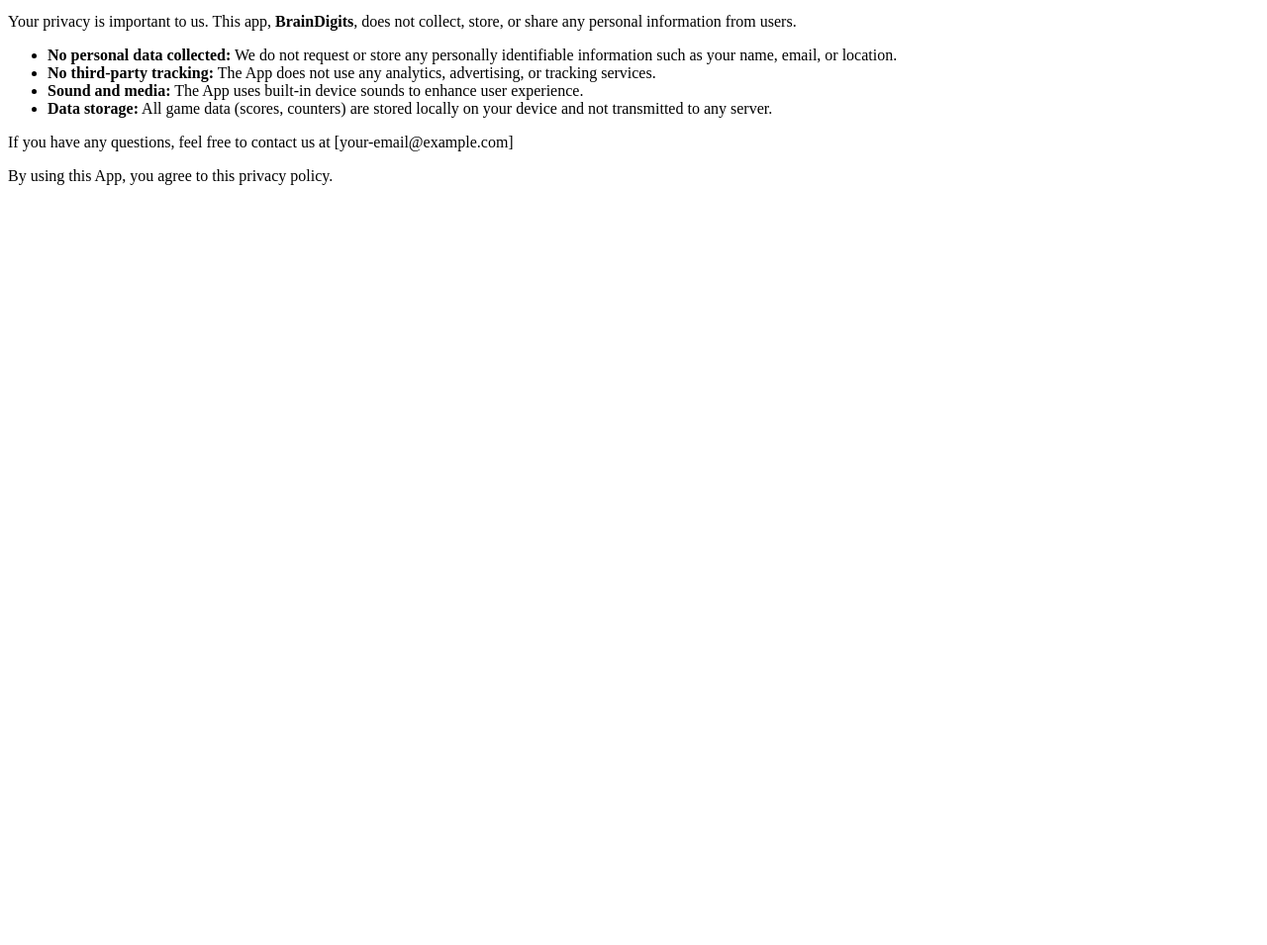
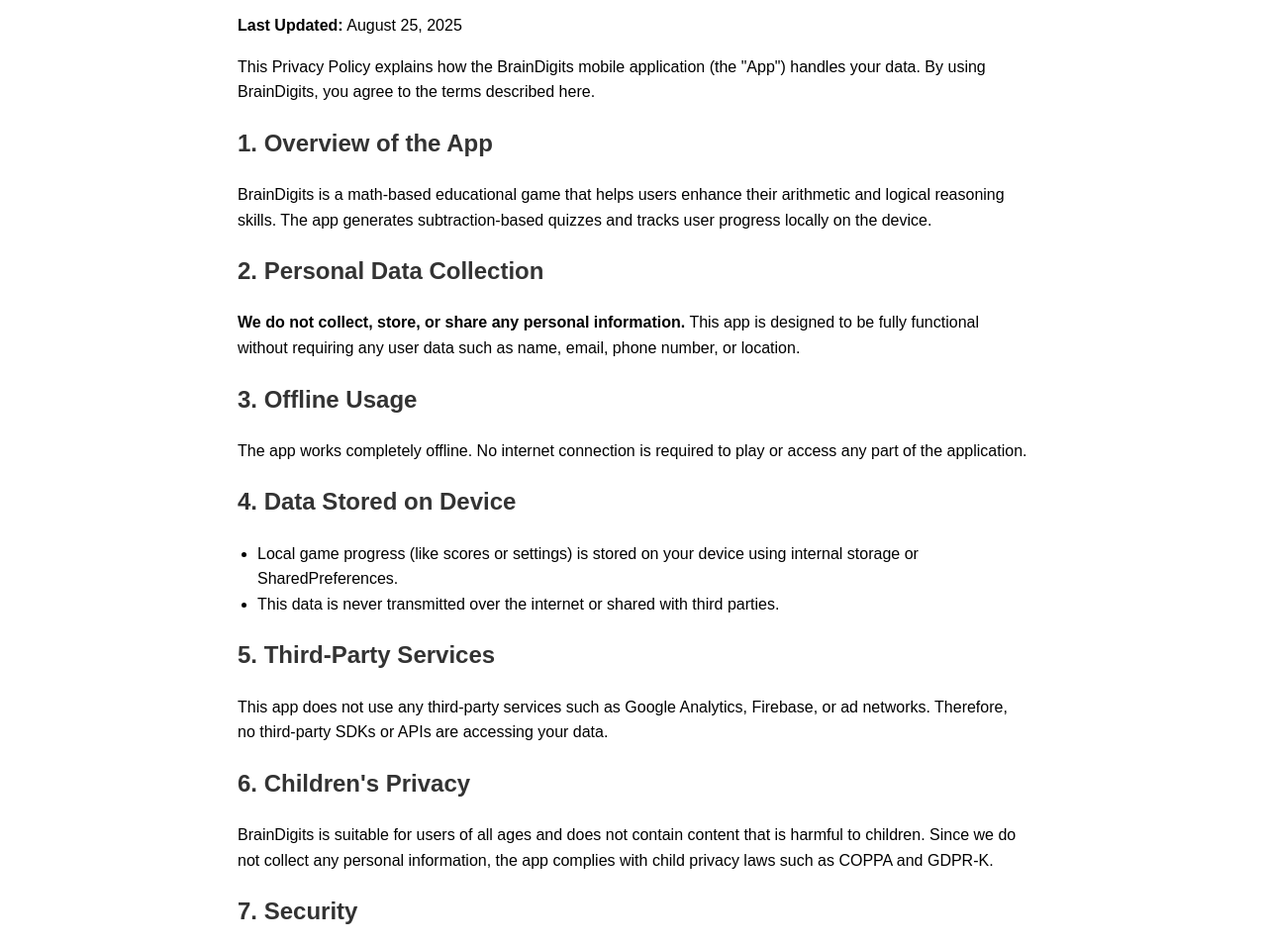
Before and after one commit to devsakibur/brain-digits-privacy-policy, a plain HTML site: page index.html in a window 1280 px wide. Shown: the part 101-1056 px from the top of the page at 99% size. Before the commit the page ends 800 px from the top, so only its background shows below. Drawn offline with Linux system fonts and the light colour scheme.

Commit message:
Update index.html

```diff
--- a/index.html
+++ b/index.html
@@ -2,23 +2,62 @@
 <html lang="en">
 <head>
   <meta charset="UTF-8">
+  <meta name="viewport" content="width=device-width, initial-scale=1">
   <title>Privacy Policy - BrainDigits</title>
+  <style>
+    body {
+      font-family: Arial, sans-serif;
+      line-height: 1.6;
+      padding: 20px;
+      max-width: 800px;
+      margin: auto;
+    }
+    h1, h2 {
+      color: #333;
+    }
+    ul {
+      padding-left: 20px;
+    }
+  </style>
 </head>
 <body>
-  <h1>Privacy Policy</h1>
-  <p>Last updated: August 25, 2025</p>
+  <h1>Privacy Policy for BrainDigits</h1>
+  <p><strong>Last Updated:</strong> August 25, 2025</p>
 
-  <p>Your privacy is important to us. This app, <strong>BrainDigits</strong>, does not collect, store, or share any personal information from users.</p>
+  <p>This Privacy Policy explains how the BrainDigits mobile application (the "App") handles your data. By using BrainDigits, you agree to the terms described here.</p>
 
+  <h2>1. Overview of the App</h2>
+  <p>BrainDigits is a math-based educational game that helps users enhance their arithmetic and logical reasoning skills. The app generates subtraction-based quizzes and tracks user progress locally on the device.</p>
+
+  <h2>2. Personal Data Collection</h2>
+  <p><strong>We do not collect, store, or share any personal information.</strong> This app is designed to be fully functional without requiring any user data such as name, email, phone number, or location.</p>
+
+  <h2>3. Offline Usage</h2>
+  <p>The app works completely offline. No internet connection is required to play or access any part of the application.</p>
+
+  <h2>4. Data Stored on Device</h2>
   <ul>
-    <li><strong>No personal data collected:</strong> We do not request or store any personally identifiable information such as your name, email, or location.</li>
-    <li><strong>No third-party tracking:</strong> The App does not use any analytics, advertising, or tracking services.</li>
-    <li><strong>Sound and media:</strong> The App uses built-in device sounds to enhance user experience.</li>
-    <li><strong>Data storage:</strong> All game data (scores, counters) are stored locally on your device and not transmitted to any server.</li>
+    <li>Local game progress (like scores or settings) is stored on your device using internal storage or SharedPreferences.</li>
+    <li>This data is never transmitted over the internet or shared with third parties.</li>
   </ul>
 
-  <p>If you have any questions, feel free to contact us at [your-email@example.com]</p>
+  <h2>5. Third-Party Services</h2>
+  <p>This app does not use any third-party services such as Google Analytics, Firebase, or ad networks. Therefore, no third-party SDKs or APIs are accessing your data.</p>
 
-  <p>By using this App, you agree to this privacy policy.</p>
+  <h2>6. Children's Privacy</h2>
+  <p>BrainDigits is suitable for users of all ages and does not contain content that is harmful to children. Since we do not collect any personal information, the app complies with child privacy laws such as COPPA and GDPR-K.</p>
+
+  <h2>7. Security</h2>
+  <p>Since we do not collect or transmit any data, there is no risk of data exposure from the app. Your local data stays on your device and is managed by your operating system’s security features.</p>
+
+  <h2>8. Changes to This Privacy Policy</h2>
+  <p>This policy may be updated from time to time. Any changes will be posted here with an updated revision date. We recommend reviewing this page occasionally.</p>
+
+  <h2>9. Contact Us</h2>
+  <p>If you have any questions or suggestions regarding our Privacy Policy, please contact us at:</p>
+  <p><strong>Email:</strong> your-email@example.com</p>
+
+  <hr>
+  <p>&copy; 2025 BrainDigits. All rights reserved.</p>
 </body>
 </html>
```
